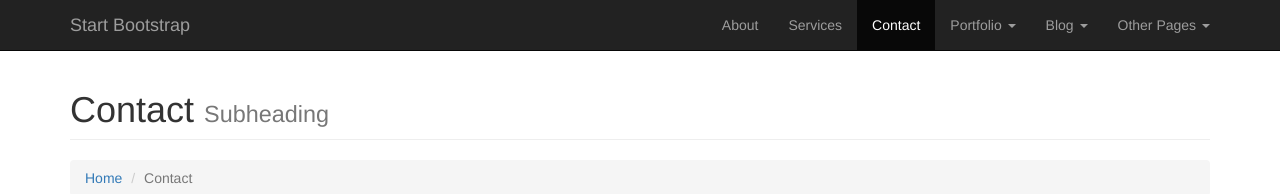
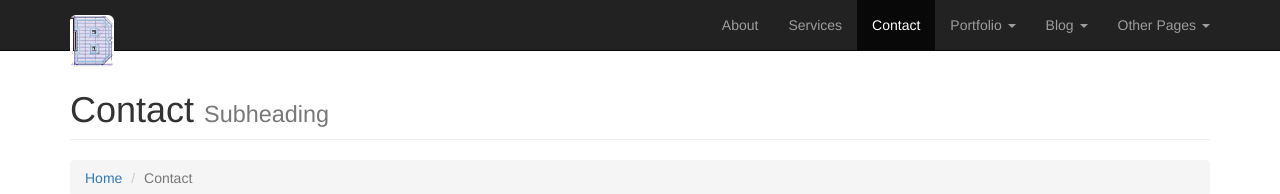
Before and after one commit to ttatchinson1/Services, a plain HTML site: page contact.html in a window 1280 px wide. Shown: the top 194 px of the page. Drawn offline with Linux system fonts and the light colour scheme.

Commit message:
Update contact.html

```diff
--- a/contact.html
+++ b/contact.html
@@ -42,7 +42,7 @@
                     <span class="icon-bar"></span>
                     <span class="icon-bar"></span>
                 </button>
-                <a class="navbar-brand" href="index.html">Start Bootstrap</a>
+                <a class="navbar-brand" href="index.html"><img src="images/smblue-logo.png" class="img-rounded" alt="logo"></a>
             </div>
             <!-- Collect the nav links, forms, and other content for toggling -->
             <div class="collapse navbar-collapse" id="bs-example-navbar-collapse-1">
```
